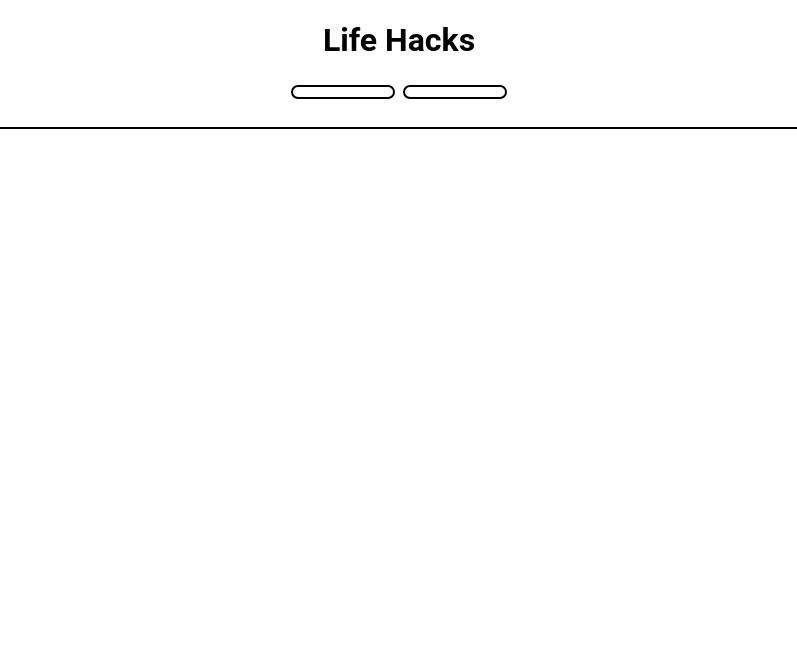
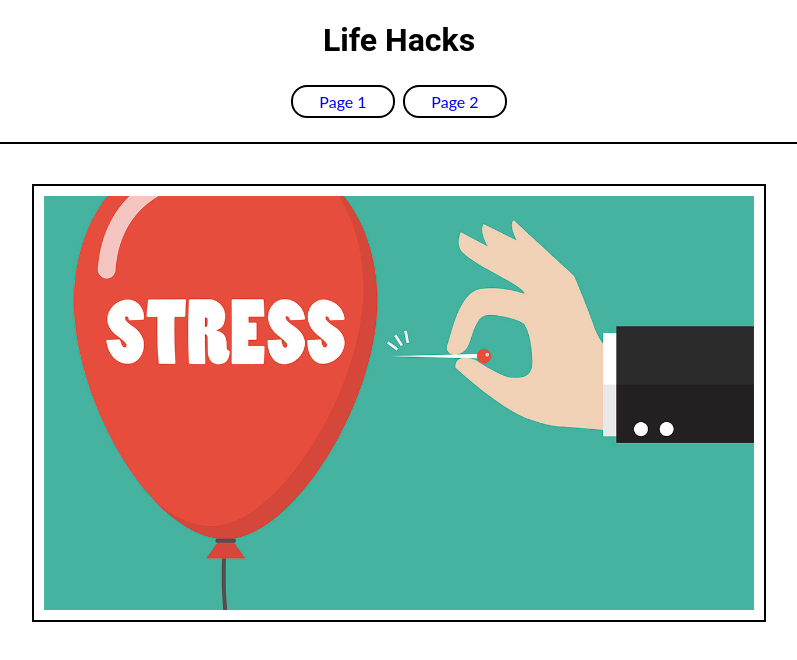
Before and after one commit to ReeceP22/Project-1, a plain HTML site: page page2.html in a window 1280 px wide. Shown: the whole page, without its empty margins (241-1038 px from the left). Drawn offline with Linux system fonts and the light colour scheme.

Commit message:
feat: add images to the webpages

```diff
--- a/page2.html
+++ b/page2.html
@@ -12,12 +12,17 @@
     <nav>
       <ul>
         <li>
-          <a href="index.html"></a>
+          <a href="page1.html">Page 1</a>
         </li>
         <li>
-          <a href="page2.html"></a>
+          <a href="page2.html">Page 2</a>
         </li>
       </ul>
     </nav>
+    <section>
+      <figure>
+        <img src="assets/images/lifehacksimage2.jpg" alt="" />
+      </figure>
+    </section>
   </body>
 </html>
```
Also changed, not shown: page1.html (+6 -1 lines), assets/images/lifehacksimage1.jpg (added), assets/images/lifehacksimage2.jpg (added).
